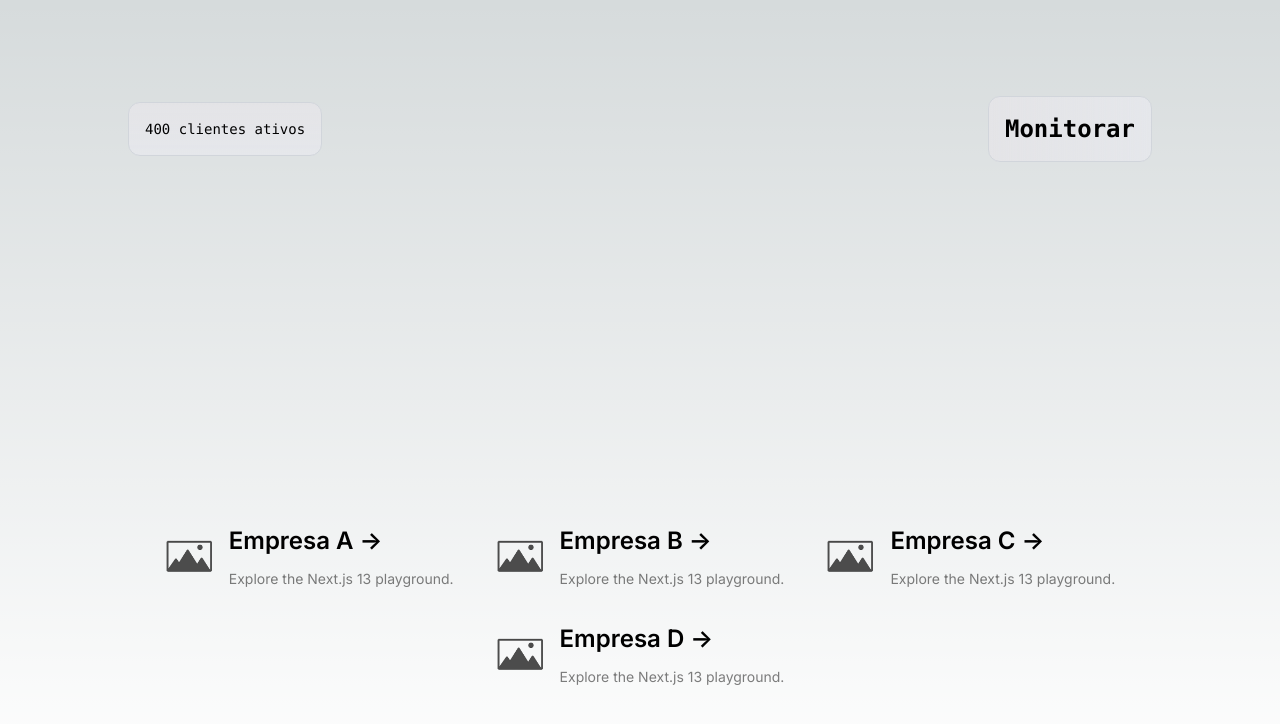
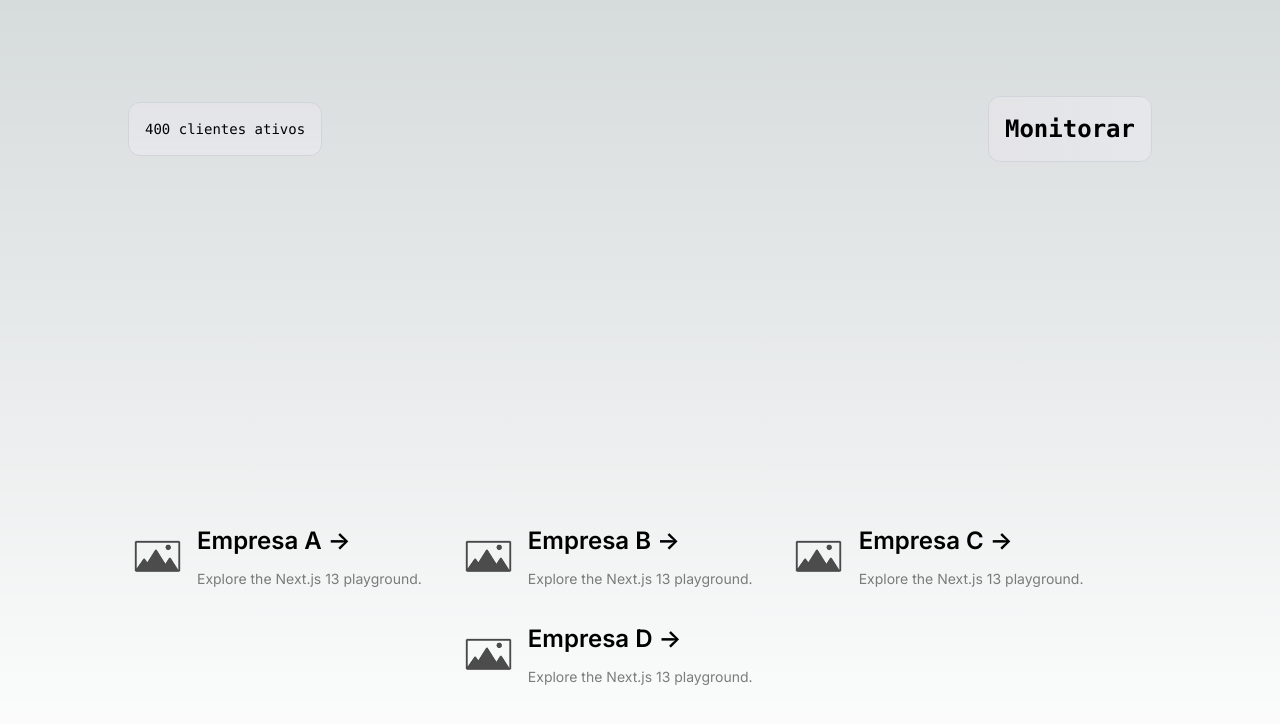
Before and after one commit to jvcss/autofix, a Next.js app: page / in a window 1280 px wide. Shown: the top 724 px of the page. Built offline with nearby package versions, Linux system fonts and the light colour scheme.

Commit message:
add basic structure

```diff
--- a/app/globals.css
+++ b/app/globals.css
@@ -25,3 +25,29 @@ body {
     )
     rgb(var(--background-start-rgb));
 }
+
+@keyframes marquee {
+  0% {
+    transform: translateX(100%);
+  }
+  100% {
+    transform: translateX(-100%);
+  }
+}
+
+@keyframes marquee-reverse {
+  0% {
+    transform: translateX(-100%);
+  }
+  100% {
+    transform: translateX(100%);
+  }
+}
+
+.animate-marquee {
+  animation: marquee 10s linear infinite;
+}
+
+.animate-marquee:hover {
+  animation-play-state: paused;
+}
--- a/app/page.tsx
+++ b/app/page.tsx
@@ -40,7 +40,7 @@ export default function Home() {
 
           <a
             href="https://vercel.com/"
-            className="group rounded-lg border border-transparent flex items-center px-5 py-4 transition-colors hover:border-gray-300 hover:bg-gray-100 hover:dark:border-neutral-700 hover:dark:bg-neutral-800/30"
+            className="group rounded-lg border border-transparent flex items-center px-5 py-4 transition-colors hover:border-gray-300 hover:bg-gray-100 hover:dark:border-neutral-700 hover:dark:bg-neutral-800/30 animate-marquee"
             target="_blank"
             rel="noopener noreferrer"
           >
@@ -61,20 +61,7 @@ export default function Home() {
               </p>
             </div>
           </a>
-          /*<div
-            key={client.id}
-            className="bg-white w-64 rounded-xl shadow-lg m-4 p-6 flex items-center"
-          >
 
-          <img
-              src={client.logo}
-              alt={`${client.name} Logo`}
-              className="w-12 h-12 mr-4"
-            />
-
-          <p className="text-lg font-semibold">{client.name}</p>
-
-          </div> */
         ))}
       </div>
     </main>
```
